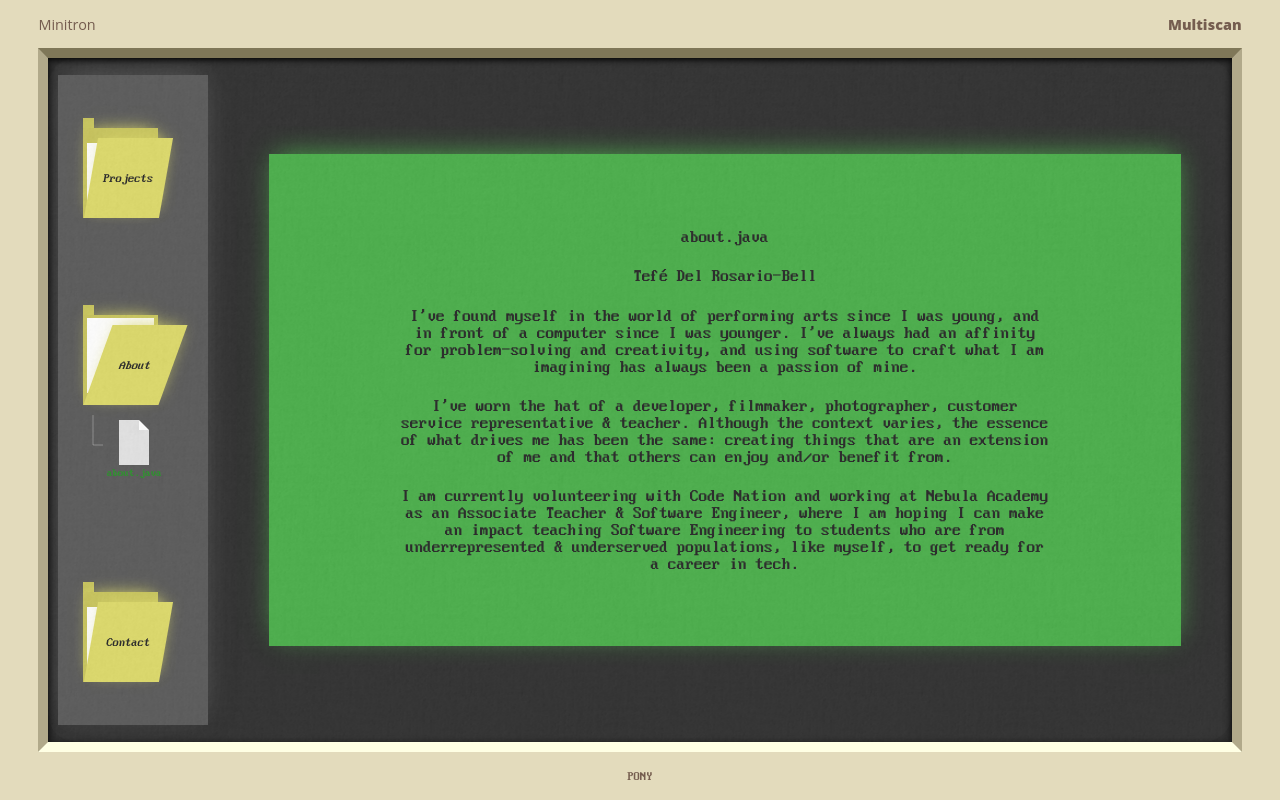
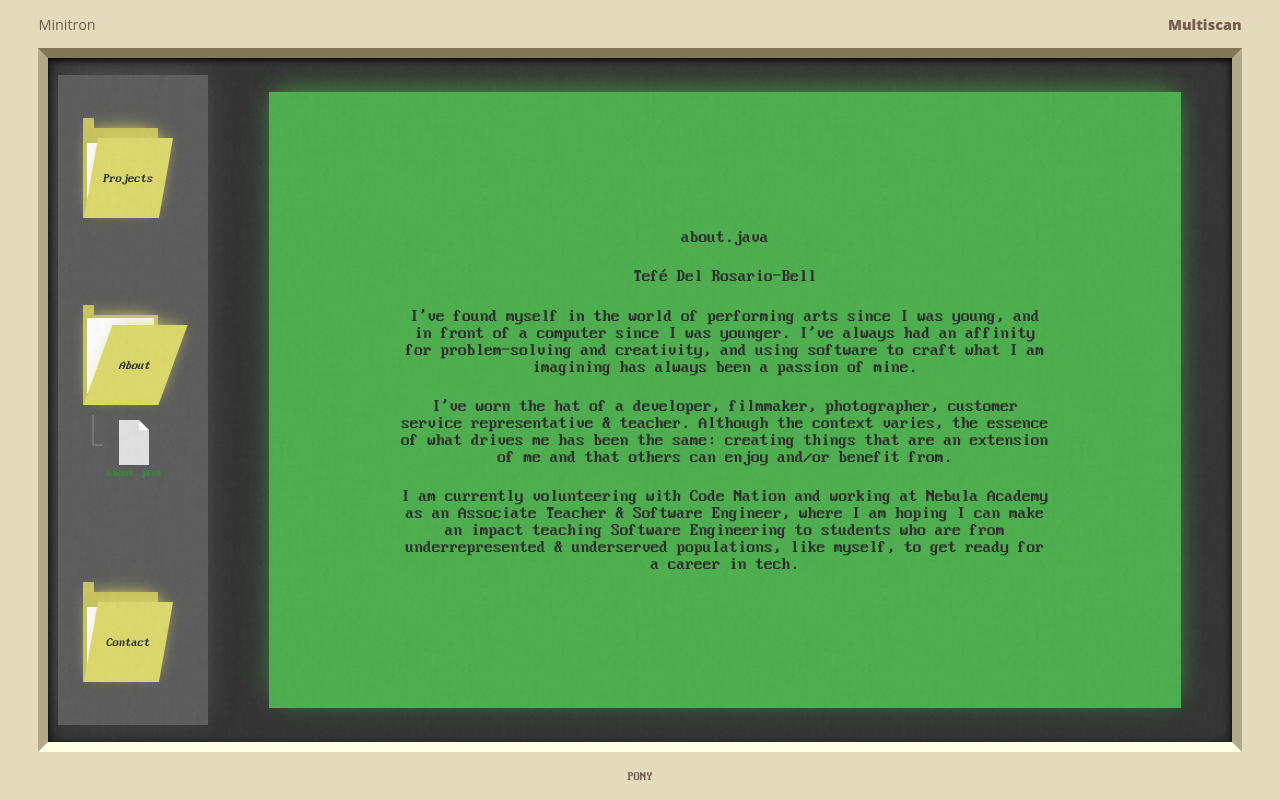
Before and after one commit to tefedrb/tefedrb.github.io, a React app: page / in a window 1280 px wide. Built offline with nearby package versions, Linux system fonts and the light colour scheme; some packages are replaced by stand-ins of ours.

Commit message:
more fixing of queries. removing unneeded css

```diff
--- a/src/components/File/FileCss.js
+++ b/src/components/File/FileCss.js
@@ -43,6 +43,7 @@ export const GraphicBody = styled.div`
     display: flex;
     justify-content: center;
     // position: relative;
+    overflow: auto;
 
     height: ${props => props.mini ? "35px" : "90%"};
     width: ${props => props.mini ? "100%" : "90%"};
@@ -52,22 +53,8 @@ export const GraphicBody = styled.div`
 
     @media (max-width: 948px){
         height: ${props => props.mini ? "20px" : "93%"};
-        // max-height: 500px;
     }
 
-    @media (max-width: 948px) and (max-height: 835px){
-        max-height: 500px;
-    }
-
-    @media(max-height: 885px){
-        overflow: auto;
-    }
-
-    @media(max-height: 752px){
-        max-height: 500px;
-    }
-
-    // screen and (max-height: 757px)
     @media screen and (max-width: 650px) {
         font-size: .75em;
         height: ${props => props.mini ? "15px" : "90%"};
@@ -77,14 +64,5 @@ export const GraphicBody = styled.div`
         max-height: 90%;
         width: 95%;
     }
-    @media screen and (max-height: 590px){
-        max-height: 450px;
-    }
 
-    @media screen and (max-height: 534px){
-        max-height: 400px;
-    }
-    @media screen and (max-height: 480px){
-        max-height: 300px;
-    }
 `
--- a/src/components/Folder.js
+++ b/src/components/Folder.js
@@ -97,13 +97,13 @@ const FolderFront = styled.div`
     background-color: rgba(216, 212, 79, 1);
 `
 const Contents = styled.p`
-    @media screen and (max-width: 650px), (max-width: 948px) and (max-height: 375px){
+    @media screen and (max-width: 650px), (max-width: 948px) and (max-height: 400px){
         display: none;
     }
 `
 const SmScrnContents = styled.p`
     display: none;
-    @media screen and (max-width: 650px), (max-width: 948px) and (max-height: 375px){
+    @media screen and (max-width: 650px), (max-width: 948px) and (max-height: 400px){
         display: block;
         margin: 0px;
         margin-top: 1px;
--- a/src/components/MainDisplay.js
+++ b/src/components/MainDisplay.js
@@ -13,7 +13,7 @@ const Screen = styled.div`
     overflow: auto;
     pointer-events: auto;
 
-    @media (max-width: 400px) and (max-height: 500px), (min-height: 650px){
+    @media (max-width: 400px) and (max-height: 500px), (max-width: 946px) and (min-height: 500px){
         height: 80%;
     }
 `
--- a/src/components/NavigationPanel.js
+++ b/src/components/NavigationPanel.js
@@ -19,7 +19,7 @@ const NavWrapper = styled.nav`
     // box-shadow: 1px -5px 27px -7px rgba(79,79,79,0.73);
     // height: 100%;
 
-    @media (max-height: 700px), (max-width: 948){
+    @media (max-height: 400px) and (max-width: 700px){
         width: 80%;
     }
 
```
Also changed, not shown: dist/index.html.
